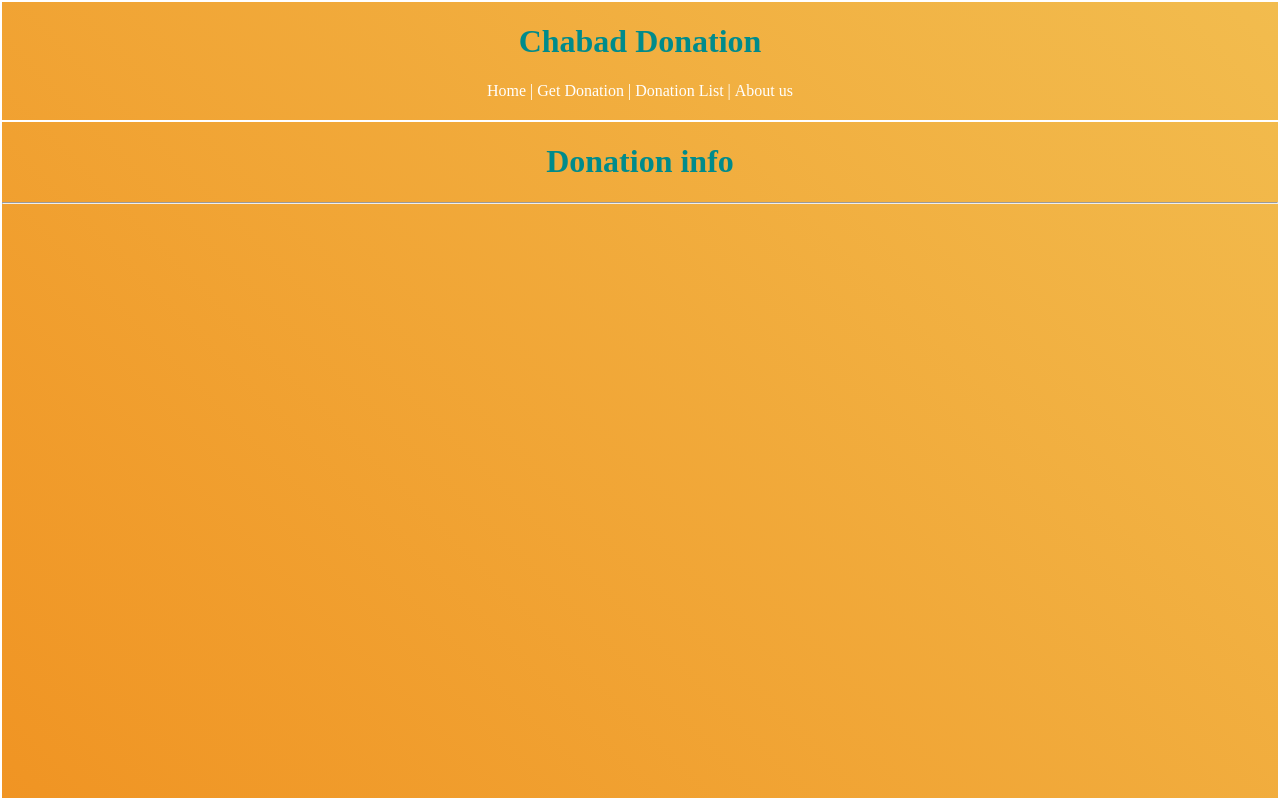
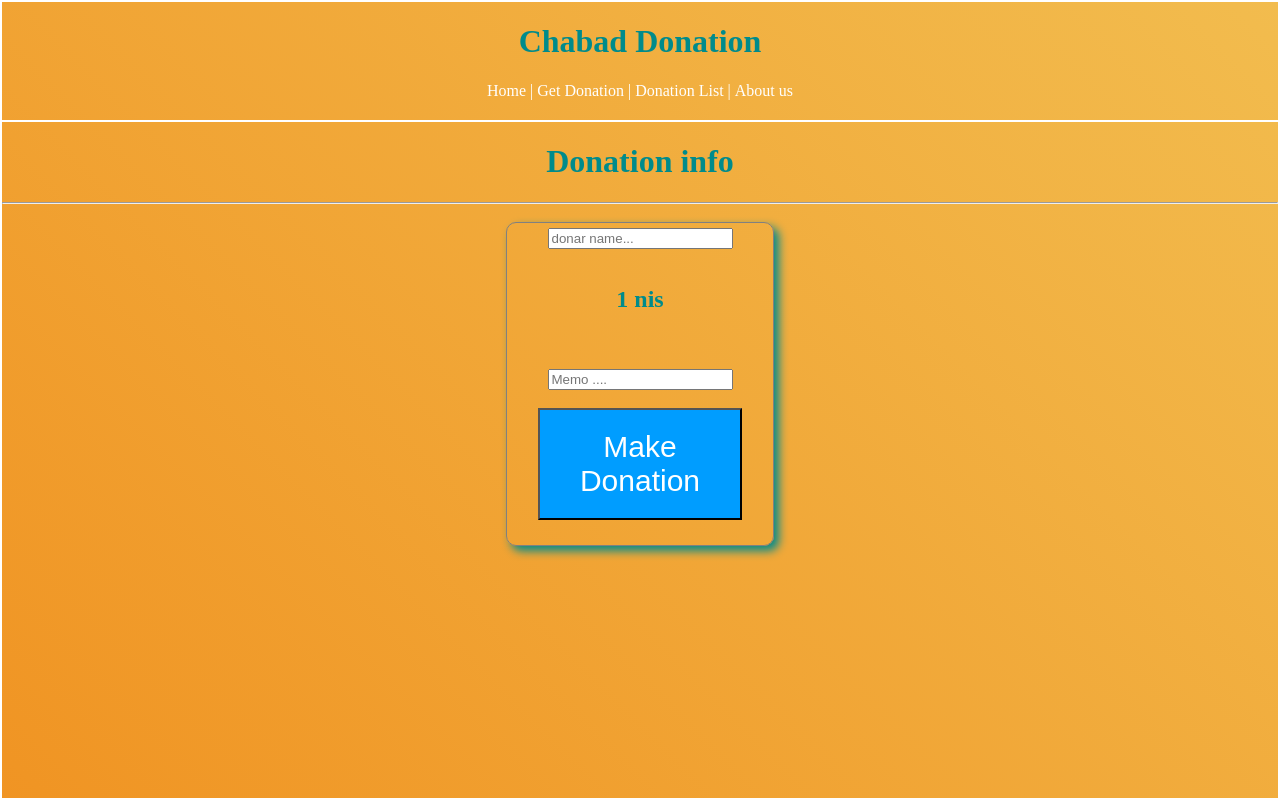
Before and after one commit to zeev-mindali/class-89, a React (Create React App) app in the folder react/my_donation/: page /info/1 in a window 1280 px wide. Built offline with nearby package versions, Linux system fonts and the light colour scheme.

Commit message:
useNavigate useParams

```diff
--- a/react/my_donation/src/Components/Pages/AddDonation/AddDonation.tsx
+++ b/react/my_donation/src/Components/Pages/AddDonation/AddDonation.tsx
@@ -14,3 +14,6 @@ function AddDonation(): JSX.Element {
 }
 
 export default AddDonation;
+//name
+//sum disabled
+//memo
--- a/react/my_donation/src/Components/Pages/DonationInfo/DonationInfo.tsx
+++ b/react/my_donation/src/Components/Pages/DonationInfo/DonationInfo.tsx
@@ -1,12 +1,59 @@
+import { useState } from "react";
+import { useNavigate, useParams } from "react-router-dom";
 import "./DonationInfo.css";
 
 function DonationInfo(): JSX.Element {
+  const navigate = useNavigate();
+  const params = useParams();
+  const mySum = +(params.sum || 0);
+  const [sum, setSum] = useState(mySum);
+  const [donar, setDonar] = useState("");
+  const [memo, setMemo] = useState("");
+
+  const makeDonation = () => {
+    //save to local hdd
+    //navigate to thank you
+    navigate("/thanks");
+  };
   return (
     <div className="DonationInfo">
       <h1>Donation info</h1>
       <hr />
+      <div className="Box">
+        <input
+          type="text"
+          onChange={(args) => setDonar(args.target.value)}
+          placeholder="donar name..."
+        />
+        <br />
+        <br />
+        {params.sum === "0" ? (
+          <input
+            type="number"
+            onChange={(args) => setSum(+args.target.value)}
+            placeholder="donation sum..."
+          />
+        ) : (
+          <h2>{params.sum} nis</h2>
+        )}
+        <br />
+        <br />
+        <input
+          type="text"
+          onChange={(args) => setMemo(args.target.value)}
+          placeholder="Memo ...."
+        />
+        <br />
+        <br />
+        <button onClick={makeDonation}>Make Donation</button>
+      </div>
     </div>
   );
 }
 
+//doner name
+//donation sum disabled
+//donation memo
+//button
+
 export default DonationInfo;
--- a/react/my_donation/src/Components/Pages/Page404/Page404.tsx
+++ b/react/my_donation/src/Components/Pages/Page404/Page404.tsx
@@ -1,11 +1,11 @@
 import "./Page404.css";
 
 function Page404(): JSX.Element {
-    return (
-        <div className="Page404">
-
-        </div>
-    );
+  return (
+    <div className="Page404">
+      <h1>It's all Becuase Matan...</h1>
+    </div>
+  );
 }
 
 export default Page404;
--- a/react/my_donation/src/Components/Pages/ThankYou/ThankYou.tsx
+++ b/react/my_donation/src/Components/Pages/ThankYou/ThankYou.tsx
@@ -1,10 +1,13 @@
+import { useNavigate } from "react-router-dom";
 import "./ThankYou.css";
 
 function ThankYou(): JSX.Element {
+  const navigate = useNavigate();
   return (
     <div className="ThankYou">
       <h1>Goodbye, and thanks for the fish</h1>
       <hr />
+      <button onClick={() => navigate("/")}>To Home Page...</button>
     </div>
   );
 }
```
